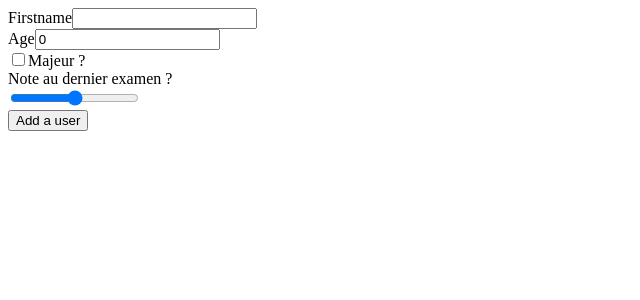
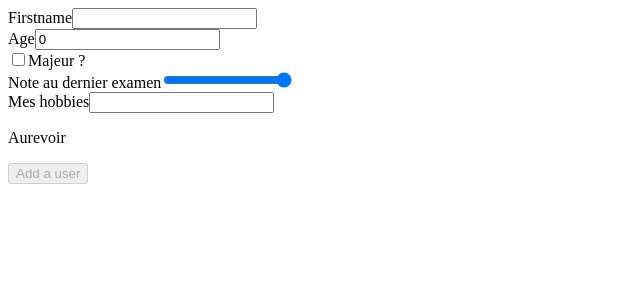
Before and after one commit to ndjerrou/dealing_with_forms, a React (Create React App) app: page / in a window 1280 px wide. Shown: the top 300 px of the page, without its empty margins (0-640 px from the left). Built offline with nearby package versions, Linux system fonts and the light colour scheme.

Commit message:
preparation exo - add friends before submission

```diff
--- a/src/component/AddUser.js
+++ b/src/component/AddUser.js
@@ -1,30 +1,14 @@
 import { useState } from 'react';
+// import { useFormStatus } from 'react-dom';
 
 const AddUser = () => {
-  // const [firstName, setFirstName] = useState('');
-  // const [age, setAge] = useState(0);
-  // const [isMajor, setMajor] = useState(false);
-
+  // const { pending } = useFormStatus();
   const [formData, setFormData] = useState({
     firstName: '',
     age: 0,
     isMajor: false,
-    grade: 0,
+    grade: 100,
   });
-
-  console.log(formData);
-
-  // const handleFormData = e => {
-  //   setFormData(prevState => {
-  //     return {
-  //       ...prevState,
-  //       [e.target.name]:
-  //         e.target.type === 'checkbox' ? e.target.checked : e.target.value,
-  //     };
-  //   });
-  // };
-
-  // 🔺 🔺 🔺 is the same as 🔻 🔻 🔻
 
   const handleFormData = e =>
     setFormData(prevState => ({
@@ -33,8 +17,24 @@ const AddUser = () => {
         e.target.type === 'checkbox' ? e.target.checked : e.target.value,
     }));
 
+  const addUser = e => {
+    e.preventDefault();
+    console.log('submit fired');
+
+    console.log(formData);
+
+    // sending data to server
+
+    setFormData({
+      firstName: '',
+      age: 0,
+      isMajor: false,
+      grade: 0,
+    });
+  };
+
   return (
-    <form>
+    <form onSubmit={addUser}>
       <div>
         <label>Firstname</label>
         <input
@@ -65,16 +65,42 @@ const AddUser = () => {
       </div>
       <div>
         <div>
-          <label>Note au dernier examen ?</label>
+          <label>Note au dernier examen</label>
+          <input
+            type='range'
+            value={formData.grade}
+            onChange={handleFormData}
+            name='grade'
+          />
         </div>
-        <input
-          type='range'
-          checked={formData.grade}
-          onChange={handleFormData}
-          name='grade'
-        />
       </div>
-      <button>Add a user</button>
+      <div>
+        {/* Ex */}
+        {/* @TODO: feature -->ajout un hobby */}
+        {/* le hobby apparaît en dessous */}
+        {/* je peux le supprimer en cliquant dessus */}
+        {/* reset la valeur de hobby dans le input */}
+        <div>
+          <label>Mes hobbies</label>
+          <input
+            type='text'
+            // value=''
+            // onChange={handleFormData}
+            // name='grade'
+          />
+        </div>
+      </div>
+      {/* Ex */}
+      {/* @TODO: feature -->enable conditionnaly the btn */}
+      {/* le btn est activé si on a ajouté 3 amis */}
+
+      {/* Render conditionnaly some jsx */}
+      {false && (
+        <p style={{ color: 'red' }}>3 amis obligatoires avant soumission</p>
+      )}
+
+      {false ? <p>Salut</p> : <p>Aurevoir</p>}
+      <button disabled>Add a user</button>
     </form>
   );
 };
```
